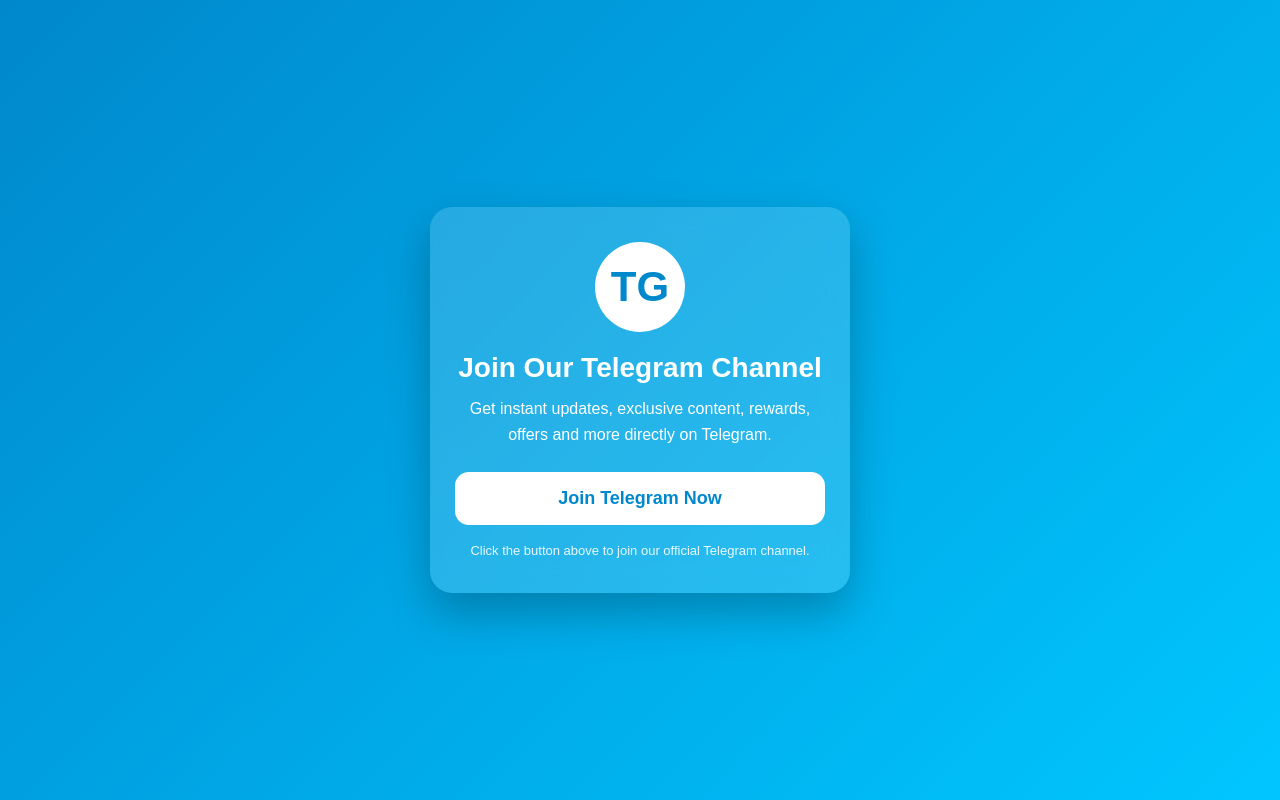
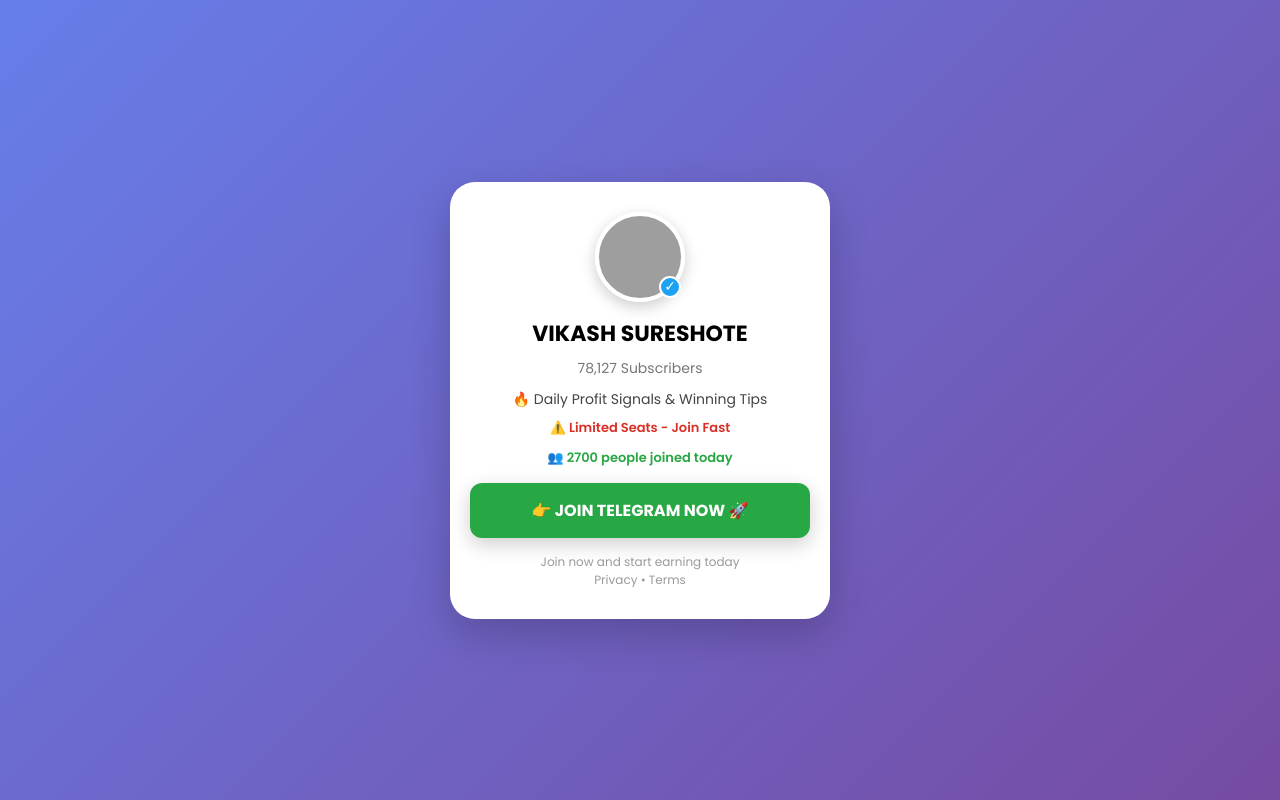
Before and after one commit to hackiifourlevelwinunder/vikashsi, a plain HTML site: page index.html in a window 1280 px wide. Drawn offline with Linux system fonts and the light colour scheme; grey boxes are pictures that could not be loaded.

Commit message:
Refactor index.html with updated styles and content

```diff
--- a/index.html
+++ b/index.html
@@ -1,139 +1,415 @@
 <!DOCTYPE html>
+
 <html lang="en">
+
 <head>
-  <meta charset="UTF-8" />
-  <meta name="viewport" content="width=device-width, initial-scale=1.0" />
-  <title>Join Our Telegram Channel</title>
 
-  <!-- Facebook Pixel Code -->
+<meta charset="UTF-8">
+
+<meta name="viewport" content="width=device-width, initial-scale=1.0">
+
+<title>VIKASH SURESHOTE</title>
+
+<link rel="preconnect" href="https://fonts.googleapis.com">
+
+<link rel="preconnect" href="https://fonts.gstatic.com" crossorigin>
+
+<link href="https://fonts.googleapis.com/css2?family=Poppins:wght@400;600;700&display=swap" rel="stylesheet">
+
+
+
+<!-- Meta Pixel Code -->
+
 <script>
-    !function(f,b,e,v,n,t,s){
-      if(f.fbq)return;
-      n=f.fbq=function(){n.callMethod?
+
+!function(f,b,e,v,n,t,s){if(f.fbq)return;n=f.fbq=function(){n.callMethod?
+
 n.callMethod.apply(n,arguments):n.queue.push(arguments)};
-      if(!f._fbq)f._fbq=n;
-      n.push=n;
-      n.loaded=!0;
-      n.version='2.0';
-      n.queue=[];
-      t=b.createElement(e);
-      t.async=!0;
-      t.src=v;
-      s=b.getElementsByTagName(e)[0];
-      s.parentNode.insertBefore(t,s)
-    }(window, document,'script','https://connect.facebook.net/en_US/fbevents.js');
+
+if(!f._fbq)f._fbq=n;n.push=n;n.loaded=!0;n.version='2.0';
+
+n.queue=[];t=b.createElement(e);t.async=!0;
+
+t.src=v;s=b.getElementsByTagName(e)[0];
+
+s.parentNode.insertBefore(t,s)}(window, document,'script',
+
+'https://connect.facebook.net/en_US/fbevents.js');
+
+
 
 fbq('init', '1282153603410483');
+
 fbq('track', 'PageView');
+
 </script>
 
-  <noscript>
-    <img height="1" width="1" style="display:none"
-      src="https://www.facebook.com/tr?id=1282153603410483&ev=PageView&noscript=1"/>
-  </noscript>
-  <!-- End Facebook Pixel Code -->
+
 
 <style>
+
 * {
+
   margin: 0;
+
   padding: 0;
+
   box-sizing: border-box;
-      font-family: Arial, sans-serif;
+
+  font-family: 'Poppins', sans-serif;
+
 }
 
+
+
 body {
+
   min-height: 100vh;
-      background: linear-gradient(135deg, #0088cc, #00c6ff);
+
+  padding: 24px;
+
+  background: linear-gradient(135deg, #667eea, #764ba2);
+
   display: flex;
+
+  justify-content: center;
+
   align-items: center;
-      justify-content: center;
-      padding: 20px;
-      color: #fff;
+
 }
 
-    .container {
-      max-width: 420px;
+
+
+.card {
+
+  background: #fff;
+
   width: 100%;
-      background: rgba(255, 255, 255, 0.15);
-      backdrop-filter: blur(12px);
-      border-radius: 22px;
-      padding: 35px 25px;
+
+  max-width: 380px;
+
+  border-radius: 25px;
+
+  padding: 30px 20px;
+
   text-align: center;
-      box-shadow: 0 20px 45px rgba(0,0,0,0.25);
+
+  box-shadow: 0 15px 40px rgba(0, 0, 0, 0.2);
+
 }
 
-    .logo {
+
+
+.profile {
+
   width: 90px;
+
   height: 90px;
-      background: #fff;
-      color: #0088cc;
+
   border-radius: 50%;
-      display: flex;
-      align-items: center;
-      justify-content: center;
-      margin: 0 auto 20px;
-      font-size: 42px;
-      font-weight: bold;
+
+  margin: auto;
+
+  background: url('https://cdn.phototourl.com/free/2026-04-13-d439bc98-8d11-4e34-ac06-22a14fb903f0.jpg') center / cover;
+
+  border: 4px solid #fff;
+
+  box-shadow: 0 5px 15px rgba(0, 0, 0, 0.2);
+
+  position: relative;
+
 }
 
-    h1 {
-      font-size: 28px;
-      margin-bottom: 12px;
+
+
+.check {
+
+  position: absolute;
+
+  bottom: 0;
+
+  right: 0;
+
+  background: #1da1f2;
+
+  width: 22px;
+
+  height: 22px;
+
+  border-radius: 50%;
+
+  display: flex;
+
+  justify-content: center;
+
+  align-items: center;
+
+  color: #fff;
+
+  font-size: 14px;
+
+  border: 2px solid #fff;
+
 }
 
-    p {
-      font-size: 16px;
-      line-height: 1.6;
-      margin-bottom: 25px;
+
+
+h1 {
+
+  font-size: 22px;
+
+  margin-top: 15px;
+
+  font-weight: 700;
+
 }
 
-    .btn {
-      display: block;
-      width: 100%;
-      padding: 16px;
-      background: #ffffff;
-      color: #0088cc;
-      text-decoration: none;
-      border-radius: 14px;
-      font-size: 18px;
-      font-weight: bold;
-      transition: 0.3s;
+
+
+.sub {
+
+  color: #777;
+
+  font-size: 14px;
+
+  margin: 8px 0 10px;
+
 }
 
-    .btn:hover {
-      transform: scale(1.04);
-      background: #f2f2f2;
+
+
+.desc {
+
+  font-size: 14px;
+
+  color: #444;
+
+  margin-bottom: 8px;
+
 }
 
-    .note {
-      margin-top: 18px;
+
+
+.urgency {
+
   font-size: 13px;
-      opacity: 0.9;
+
+  color: #d93025;
+
+  margin-bottom: 10px;
+
+  font-weight: 600;
+
 }
+
+
+
+.live {
+
+  font-size: 13px;
+
+  color: #28a745;
+
+  margin-bottom: 15px;
+
+  font-weight: 600;
+
+}
+
+
+
+.btn {
+
+  display: block;
+
+  background: #28a745;
+
+  color: #fff;
+
+  padding: 15px;
+
+  border-radius: 12px;
+
+  text-decoration: none;
+
+  font-weight: 700;
+
+  font-size: 16px;
+
+  box-shadow: 0 6px 20px rgba(0, 0, 0, 0.2);
+
+}
+
+
+
+.btn:hover {
+
+  background: #23913c;
+
+}
+
+
+
+.footer {
+
+  margin-top: 15px;
+
+  font-size: 12px;
+
+  color: #999;
+
+}
+
 </style>
+
 </head>
 
 <body>
-  <div class="container">
-    <div class="logo">TG</div>
 
-    <h1>Join Our Telegram Channel</h1>
 
-    <p>
-      Get instant updates, exclusive content, rewards, offers and more directly on Telegram.
-    </p>
+
+<noscript>
+
+  <img
+
+    height="1"
+
+    width="1"
+
+    style="display:none"
+
+    src="https://www.facebook.com/tr?id=1282153603410483&ev=PageView&noscript=1"
+
+    alt=""
+
+  >
+
+</noscript>
+
+
+
+<div class="card">
+
+  <div class="profile">
+
+    <div class="check">&#10003;</div>
+
+  </div>
+
+
+
+  <h1>VIKASH SURESHOTE</h1>
+
+  <div class="sub">78,127 Subscribers</div>
+
+
+
+  <div class="desc">
+
+    &#x1F525; Daily Profit Signals &amp; Winning Tips
+
+  </div>
+
+
+
+  <div class="urgency">
+
+    &#x26A0;&#xFE0F; Limited Seats - Join Fast
+
+  </div>
+
+
+
+  <div class="live" id="liveCount">
+
+    &#x1F465; 2700 people joined today
+
+  </div>
+
+
 
   <a
+
     href="https://t.me/+K7xocJt-Q4szZDI1"
+
     class="btn"
-      onclick="fbq('track', 'Lead');"
+
+    id="joinButton"
+
+    rel="noopener noreferrer"
+
   >
-      Join Telegram Now
+
+    &#x1F449; JOIN TELEGRAM NOW &#x1F680;
+
   </a>
 
-    <div class="note">
-      Click the button above to join our official Telegram channel.
+
+
+  <div class="footer">
+
+    Join now and start earning today<br>
+
+    Privacy &bull; Terms
+
   </div>
+
 </div>
+
+
+
+<script>
+
+const TELEGRAM_URL = 'https://t.me/+K7xocJt-Q4szZDI1';
+
+let count = 2700;
+
+
+
+function safeTrack(eventName) {
+
+  if (typeof window.fbq === 'function') {
+
+    window.fbq('track', eventName);
+
+  }
+
+}
+
+
+
+function trackAndRedirect(event) {
+
+  event.preventDefault();
+
+  safeTrack('Lead');
+
+  window.setTimeout(function () {
+
+    window.location.href = TELEGRAM_URL;
+
+  }, 500);
+
+}
+
+
+
+document.getElementById('joinButton').addEventListener('click', trackAndRedirect);
+
+
+
+window.setInterval(function () {
+
+  count += 1;
+
+  document.getElementById('liveCount').innerText = '\u{1F465} ' + count + ' people joined today';
+
+}, 8000);
+
+</script>
+
+
+
 </body>
+
 </html>
```
Lines whose indentation alone changed are shown as unchanged.
